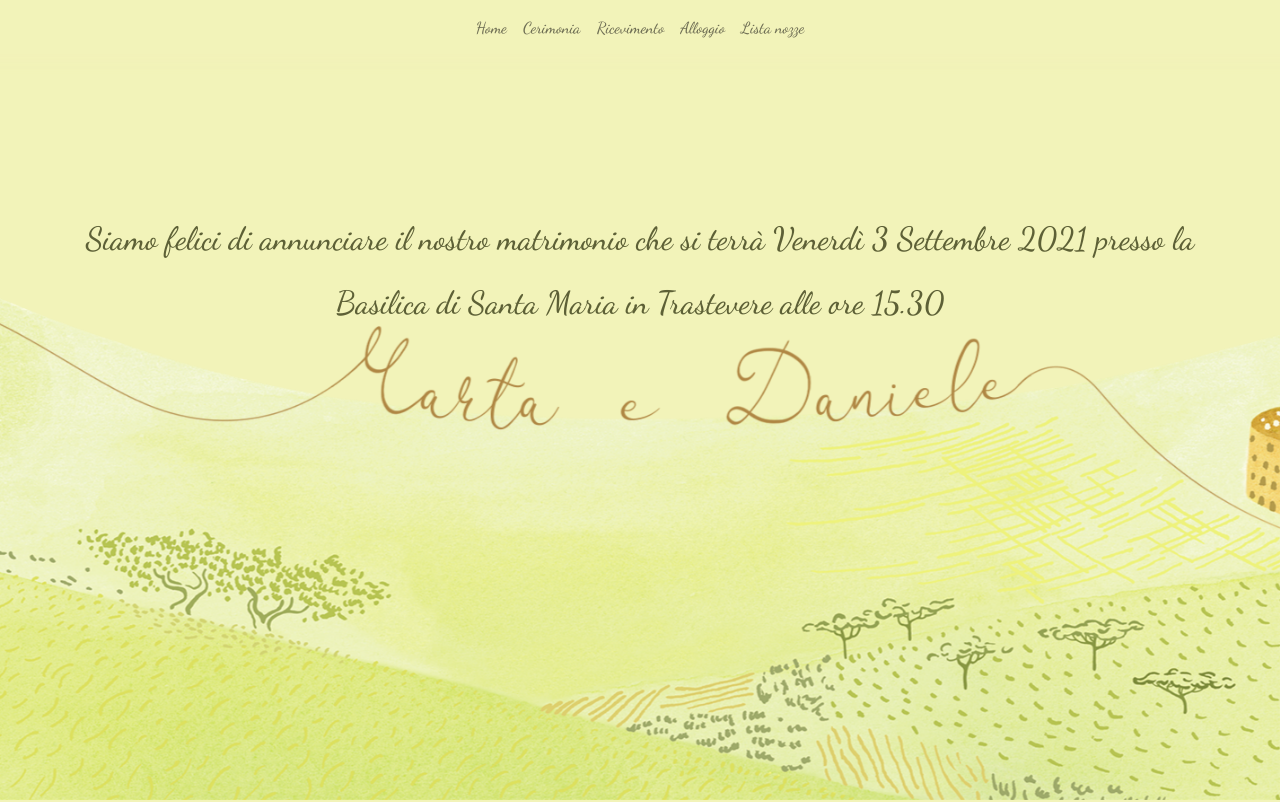
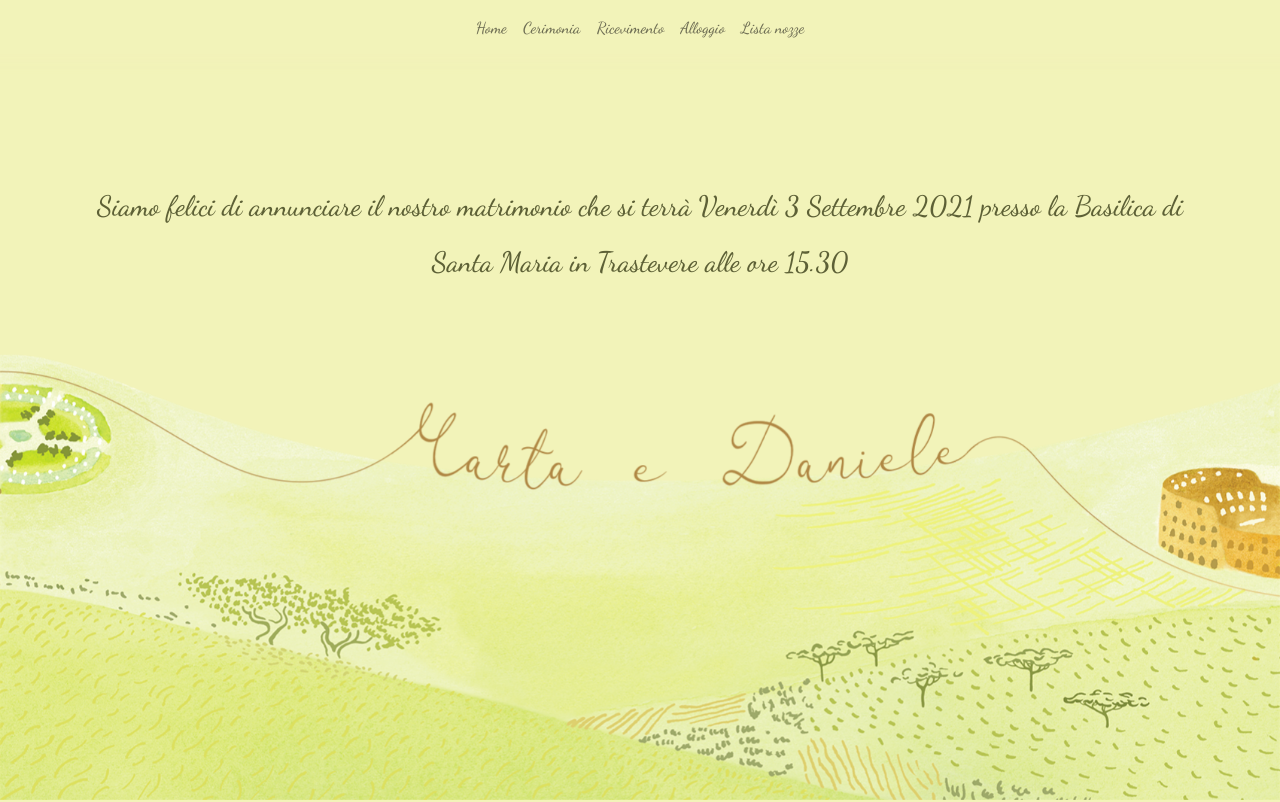
Before and after one commit to adumat/wedding-marta-daniele, a Next.js app: page / in a window 1280 px wide. Shown: the top 802 px of the page. Built offline with nearby package versions, Linux system fonts and the light colour scheme.

Commit message:
prova immagine fill orizzontale

```diff
--- a/pages/Presentation.tsx
+++ b/pages/Presentation.tsx
@@ -6,7 +6,7 @@ export default function Presentation() {
   return (
     <Row id="home" className="text-center" style={{ height: `${height}px` }}>
       <Col>
-        <p style={{ top: `${height / width > 1 ? '40' : '30'}%` }} className={`lead lh-lg fs-2 position-relative start-50 translate-middle`}>
+        <p style={{ top: `${height / width > 1 ? '40' : '25'}%` }} className={`lead lh-lg fs-3 position-relative start-50 translate-middle`}>
           Siamo felici di annunciare il nostro matrimonio che si terrà Venerdì 3 Settembre 2021 presso la Basilica di Santa Maria in Trastevere alle ore 15.30
         </p>
       </Col>
--- a/pages/index.tsx
+++ b/pages/index.tsx
@@ -29,13 +29,13 @@ export default function Home() {
           // src={"trasparente_solo_nomi.png"}
           src={"imm_sito.png"}
           style={{
-            height: `${height / width > 1 ? width - 200 : height - 200}px`,
+            // height: `${height / width > 1 ? width - 200 : height - 200}px`,
             // height: `${height}px`,
             width: `${width}px`,
             objectPosition: '55% 0%',
             bottom: `0px`,
             left: '0px',
-            objectFit: 'cover',
+            objectFit: 'contain',
             position: "fixed",
             backgroundAttachment: 'fixed',
             zIndex: -1
```
